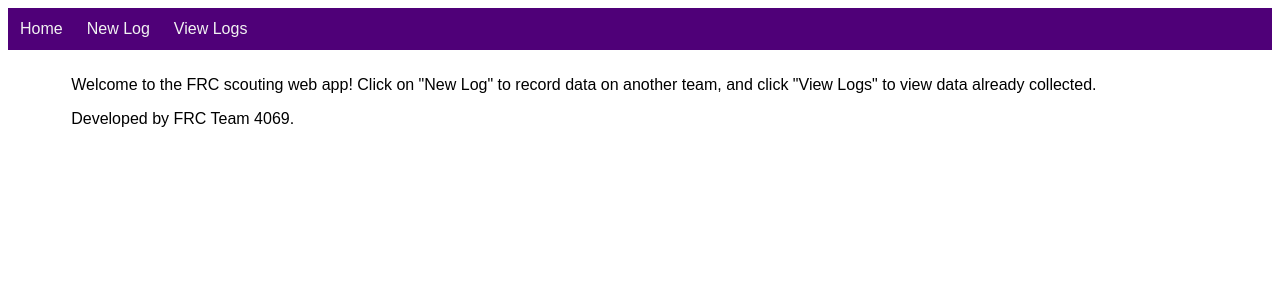
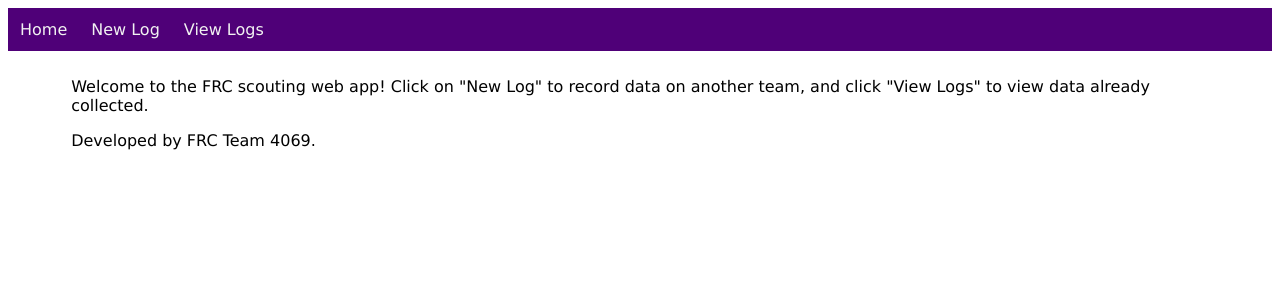
Before and after one commit to FRCTeam4069/frc-scouting, a PHP site: page / in a window 1280 px wide. Shown: the top 300 px of the page. Run offline with PHP 8.4, Linux system fonts and the light colour scheme.

Commit message:
Changed default font to Verdana

```diff
--- a/html/common/main.css
+++ b/html/common/main.css
@@ -1,7 +1,7 @@
 /* Set the fonts and padding for the entirety of the pages except the top navigation bar */
 div#main {
     padding: 10px;
-    font-family: sans-serif;
+    font-family: "Verdana", sans-serif;
     width: 90%;
     margin: auto;
 }
--- a/html/common/navigation.css
+++ b/html/common/navigation.css
@@ -13,7 +13,7 @@
     padding: 12px;
     text-decoration: none;
     font-size: 16px;
-    font-family: sans-serif;
+    font-family: "Verdana", sans-serif;
 }
 
 /* Change the color of links on hover */
```
